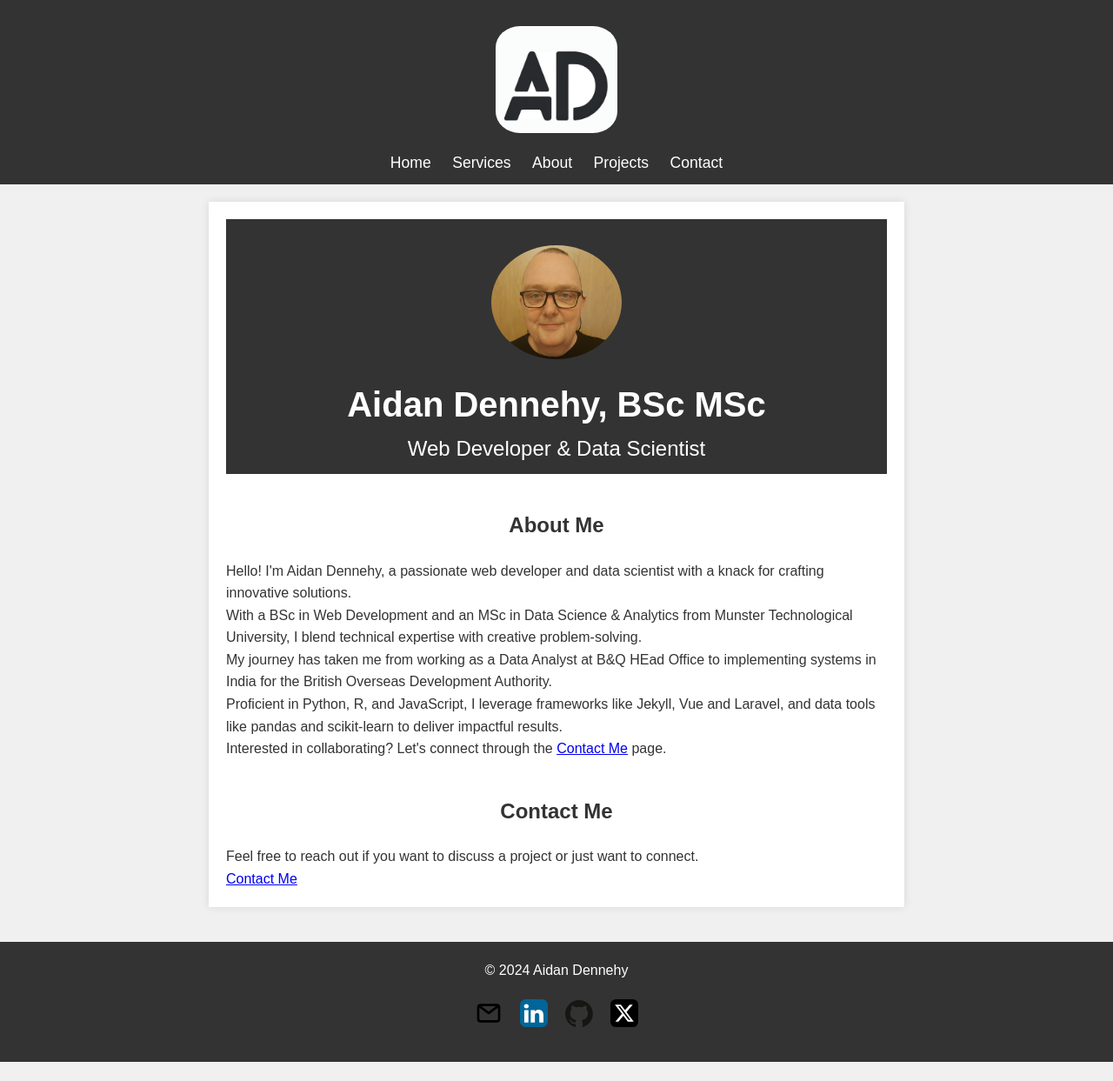
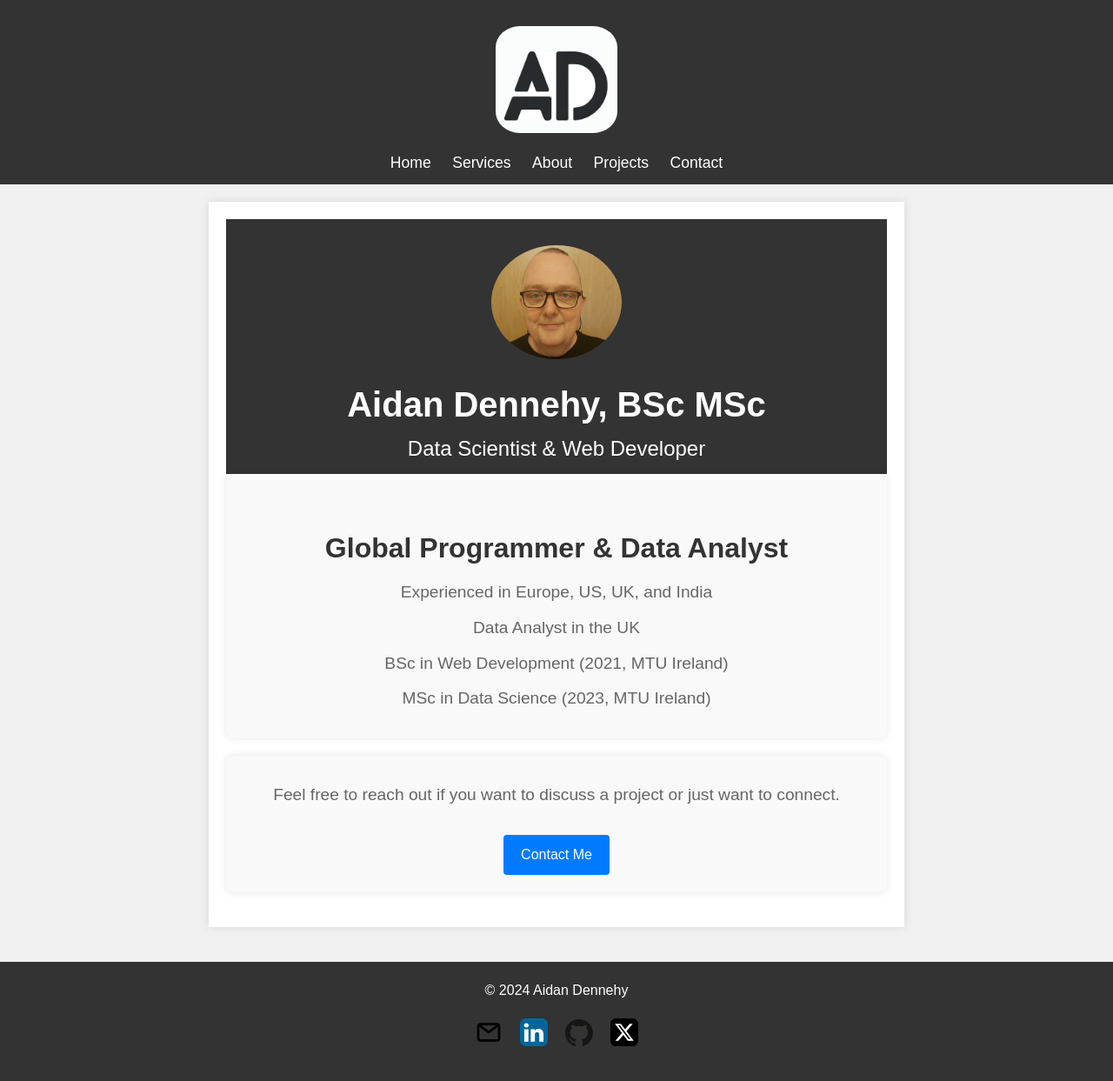
Before and after one commit to duinneacha/ad_portfolio, a Jekyll site: the page built from index.markdown, in a window 1280 px wide. Shown: the whole page at 87% size. Built offline with Jekyll 4.4.1, drawn with Linux system fonts in a browser that asks for light colours; before the commit the page ends 1221 px from its top, so only the background shows below that.

Commit message:
Tidied up home page

```diff
--- a/assets/css/ad_custom.css
+++ b/assets/css/ad_custom.css
@@ -295,3 +295,76 @@ h2 {
     font-size: 1.5em;
     font-weight: normal;
 }
+
+
+#about {
+    background-color: #f9f9f9;
+    padding: 20px;
+    border-radius: 8px;
+    box-shadow: 0 0 10px rgba(0, 0, 0, 0.1);
+    text-align: center;
+    margin-bottom: 20px;
+}
+
+#about h2 {
+    font-size: 2em;
+    margin-bottom: 10px;
+    color: #333;
+}
+
+#about p {
+    font-size: 1.2em;
+    margin: 10px 0;
+    color: #666;
+}
+
+#about {
+    background-color: #f9f9f9;
+    padding: 20px;
+    border-radius: 8px;
+    box-shadow: 0 0 10px rgba(0, 0, 0, 0.1);
+    text-align: center;
+    margin-bottom: 20px;
+}
+
+#about h2 {
+    font-size: 2em;
+    margin-bottom: 10px;
+    color: #333;
+}
+
+#about p {
+    font-size: 1.2em;
+    margin: 10px 0;
+    color: #666;
+}
+
+#contact {
+    background-color: #f9f9f9;
+    padding: 20px;
+    border-radius: 8px;
+    box-shadow: 0 0 10px rgba(0, 0, 0, 0.1);
+    text-align: center;
+    margin-bottom: 20px;
+}
+
+#contact p {
+    font-size: 1.2em;
+    margin: 10px 0;
+    color: #666;
+}
+
+#contact a {
+    display: inline-block;
+    margin-top: 20px;
+    padding: 10px 20px;
+    background-color: #007bff;
+    color: #fff;
+    text-decoration: none;
+    border-radius: 4px;
+    transition: background-color 0.3s ease;
+}
+
+#contact a:hover {
+    background-color: #0056b3;
+}
--- a/index.markdown
+++ b/index.markdown
@@ -10,21 +10,20 @@ title: "Home"
   <div class="ad-banner">
     <img src="{{ '/assets/imgs/ad_port_photo.jpg' | relative_url }}" alt="Aidan Dennehy">
     <h1>Aidan Dennehy, BSc MSc</h1>
-    <h2>Web Developer & Data Scientist</h2>
+    <h2>Data Scientist & Web Developer</h2>
   </div>
 </header>
 
 <section id="about">
-  <h2>About Me</h2>
-  <p>Hello! I'm Aidan Dennehy, a passionate web developer and data scientist with a knack for crafting innovative solutions.</p>
-  <p>With a BSc in Web Development and an MSc in Data Science & Analytics from Munster Technological University, I blend technical expertise with creative problem-solving.</p>
-  <p>My journey has taken me from working as a Data Analyst at B&Q HEad Office to implementing systems in India for the British Overseas Development Authority.</p>
-  <p>Proficient in Python, R, and JavaScript, I leverage frameworks like Jekyll, Vue and Laravel, and data tools like pandas and scikit-learn to deliver impactful results.</p>
-  <p>Interested in collaborating? Let's connect through the <a href="{{ '/contact' | relative_url }}">Contact Me</a> page.</p>
+  <h2>Global Programmer & Data Analyst</h2>
+  <p>Experienced in Europe, US, UK, and India</p>
+  <p>Data Analyst in the UK</p>
+  <p>BSc in Web Development (2021, MTU Ireland)</p>
+  <p>MSc in Data Science (2023, MTU Ireland)</p>
+
 </section>
 
 <section id="contact">
-  <h2>Contact Me</h2>
   <p>Feel free to reach out if you want to discuss a project or just want to connect.</p>
   <a href="/contact">Contact Me</a>
 </section>
```
